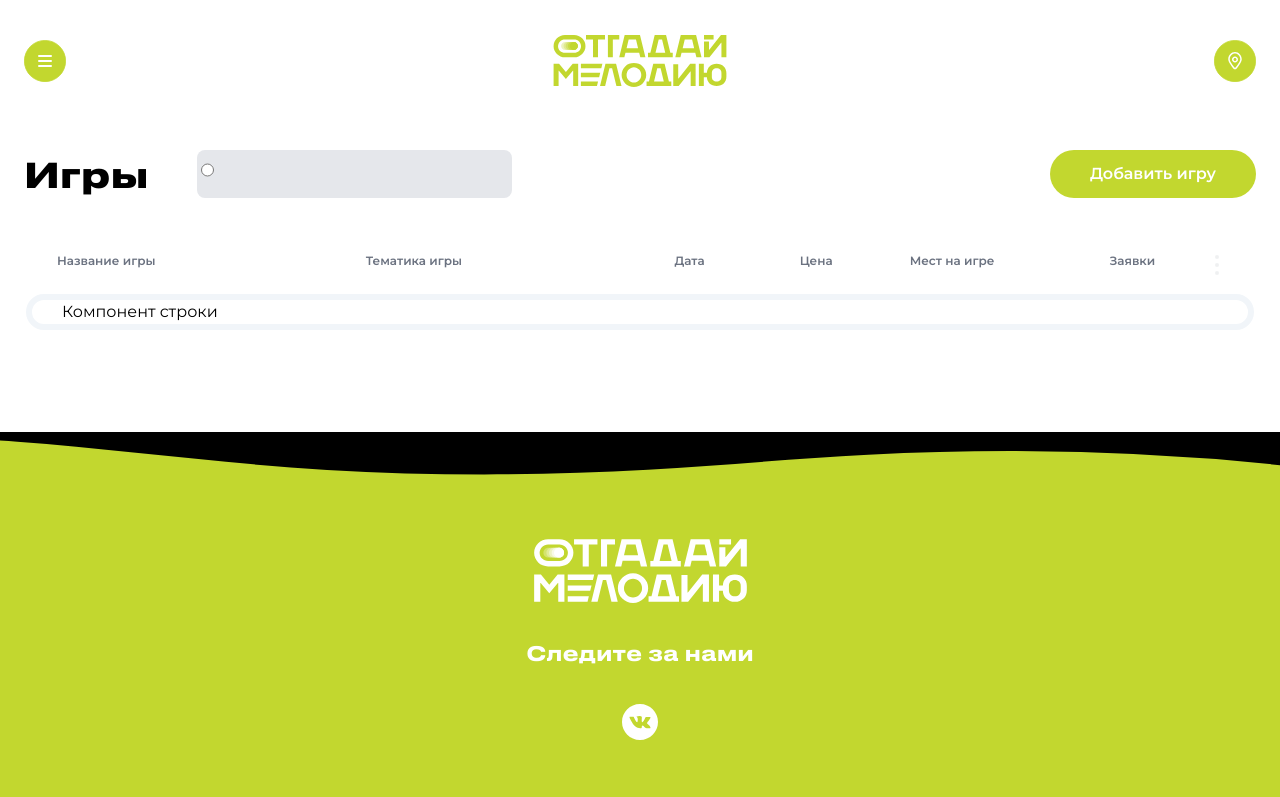
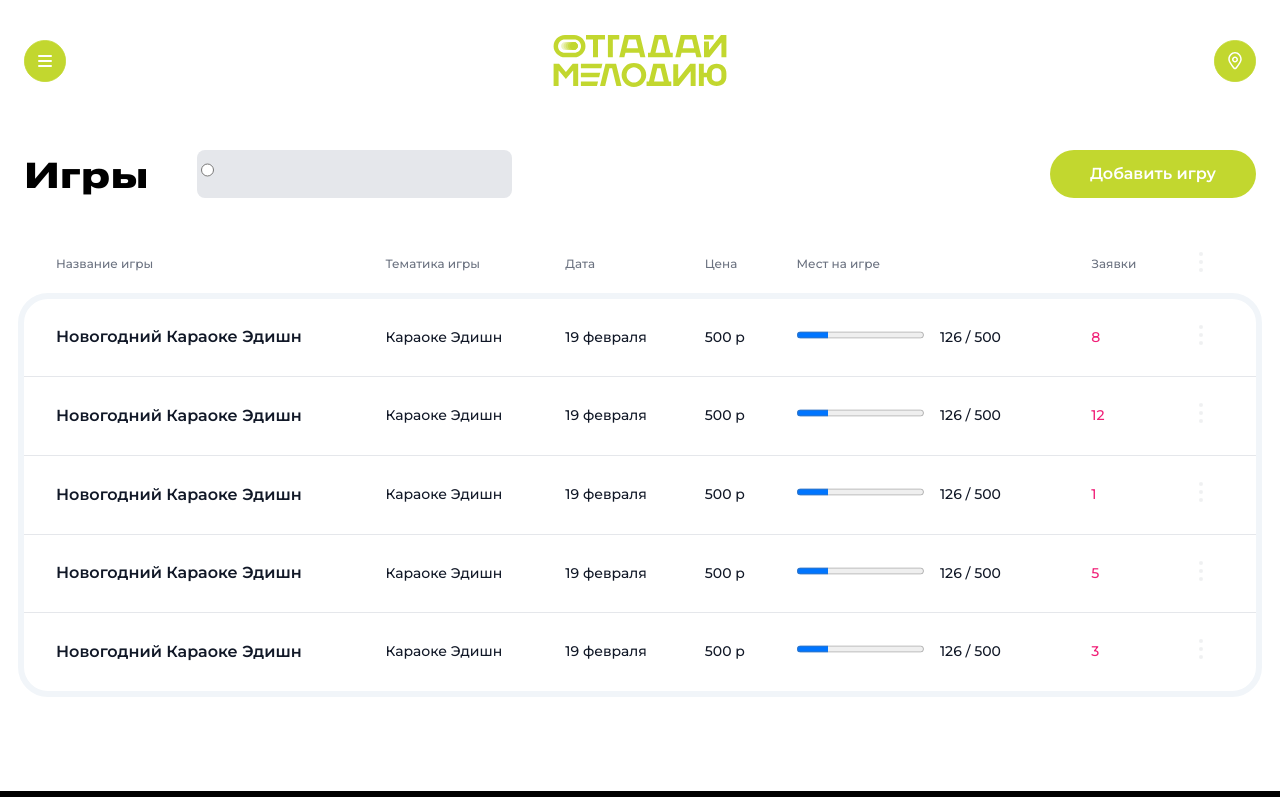
Before and after one commit to otgadaymelody/otgadaymelody-web, a React (Create React App) app: page /account-francisee in a window 1280 px wide. Shown: the top 797 px of the page. Built offline with nearby package versions, Linux system fonts and the light colour scheme.

Commit message:
feat(acc-franchisee): add games table component

```diff
--- a/src/components/acc-franchisee/franchisee-games/franchisee-games-table/FranchiseeGamesTable.css
+++ b/src/components/acc-franchisee/franchisee-games/franchisee-games-table/FranchiseeGamesTable.css
@@ -1,38 +1,91 @@
-.game-table {
+.games-table {
+  position: relative;
   width: 100%;
+  border-collapse: collapse;
 }
 
-.game-table__title {
+.games-table__head {
+  position: sticky;
+  top: 0;
+  z-index: 1;
+  /* background-color: var(--color-bg-white); */
+  text-align: left;
+}
+
+.games-table__head-item {
+  padding: 0 20px 20px 20px;
   font-size: var(--text-xs);
   font-weight: var(--weight-medium);
   color: var(--color-bg-gray-500);
 }
 
-.game-table__title--grid {
-  display: grid;
-  grid-template-columns:
-    minmax(20%, 375px)
-    minmax(20%, 375px)
-    minmax(4.5%, 90px)
-    minmax(3.2%, 60px)
-    minmax(10.8%, 200px)
-    minmax(2.4%, 45px)
-    minmax(3%, 24px);
-  grid-auto-rows: minmax(40px, auto);
-  gap: 50px;
-  justify-items: start;
-  justify-content: space-between;
-  padding-left: 30px;
-  padding-right: 15px;
+.games-table__body {
+  outline: 6px solid var(--color-bg-slate-100);
+  border-radius: var(--border-sm);
+  color: var(--color-bg-gray-900);
+  font-size: var(--text-sm);
+  font-weight: var(--weight-medium);
 }
 
-.game-table__body {
-  padding-left: 30px;
-  padding-right: 15px;
+.games-table__data {
+  border-bottom: 1px solid var(--color-bg-gray-200);
 }
 
-td {
-  padding-left: 30px;
-  border-radius: var(--border-base);
-  border: 6px solid var(--color-bg-slate-100);
+.tbody__row:hover {
+  background-color: var(--color-bg-slate-100);
 }
+
+.tbody__row:last-child .games-table__data {
+  border-bottom: none;
+}
+
+.games-table__head-item:first-child,
+.games-table__data:first-child {
+  padding-left: 32px;
+}
+
+.games-table__head-item:last-child,
+.games-table__data:last-child {
+  padding-right: 32px;
+}
+
+.games-table__data {
+  padding: 24px 20px;
+}
+
+.games-table__data:first-child {
+  font-size: var(--text-base);
+  font-weight: var(--weight-semibold);
+}
+
+.games-table__data:nth-child(6) {
+  color: var(--color-pink);
+}
+
+#seats-progress {
+  max-width: 50%;
+  margin-right: 16px;
+}
+
+.dots-btn {
+  border: none;
+  background: none;
+  padding: 0;
+  cursor: pointer;
+}
+
+.tbody__row:first-child td:first-child {
+  border-top-left-radius: 24px;
+}
+
+.tbody__row:first-child td:last-child {
+  border-top-right-radius: 24px;
+}
+
+.tbody__row:last-child td:first-child {
+  border-bottom-left-radius: 24px;
+}
+
+.tbody__row:last-child td:last-child {
+  border-bottom-right-radius: 24px;
+}
--- a/src/components/acc-franchisee/franchisee-games/franchisee-games-table/FranchiseeGamesTable.tsx
+++ b/src/components/acc-franchisee/franchisee-games/franchisee-games-table/FranchiseeGamesTable.tsx
@@ -1,28 +1,41 @@
 import React, { type FC } from 'react';
+
+import { GAMES_DATA } from './gamesData.consts';
+import GamesTableRow from './games-table-row/GamesTableRow';
+
 import './FranchiseeGamesTable.css';
 import treeDots from '@assets/images/acc-franchisee/three-dots.svg';
 
 const FranciseeGamesTable: FC = () => {
   return (
     <>
-      <table className="franchisee-games__table game-table">
-        <thead className="game-table__title">
-          <tr className="game-table__title--grid">
-            <th className="game-table__item">Название игры</th>
-            <th className="game-table__item">Тематика игры</th>
-            <th className="game-table__item">Дата</th>
-            <th className="game-table__item">Цена</th>
-            <th className="game-table__item">Мест на игре</th>
-            <th className="game-table__item">Заявки</th>
-            <th className="game-table__item">
-              <img src={treeDots} alt="возможности" />
+      <table className="games-table">
+        <thead className="games-table__head">
+          <tr className="games-table__row">
+            <th className="games-table__head-item">Название игры</th>
+            <th className="games-table__head-item">Тематика игры</th>
+            <th className="games-table__head-item">Дата</th>
+            <th className="games-table__head-item">Цена</th>
+            <th className="games-table__head-item">Мест на игре</th>
+            <th className="games-table__head-item">Заявки</th>
+            <th className="games-table__head-item">
+              <img src={treeDots} alt="три вертикальные точки" />
             </th>
           </tr>
         </thead>
-        <tbody className="game-table__body">
-          <tr>
-            <td>Компонент строки</td>
-          </tr>
+        <tbody className="games-table__body tbody">
+          {GAMES_DATA.map((item, index) => (
+            <GamesTableRow
+              key={index}
+              title={item.title}
+              theme={item.theme}
+              dateInfo={item.dateInfo}
+              price={item.price}
+              seatsOccupied={item.seatsOccupied}
+              seats={item.seats}
+              applications={item.applications}
+            />
+          ))}
         </tbody>
       </table>
     </>
--- /dev/null
+++ b/src/components/acc-franchisee/franchisee-games/franchisee-games-table/games-table-row/GamesTableRow.tsx
@@ -0,0 +1,37 @@
+import React, { type FC } from 'react';
+import { type GamesTableRowProps } from './GamesTableRowProps';
+
+import treeDots from '@assets/images/acc-franchisee/three-dots.svg';
+
+const GamesTableRow: FC<GamesTableRowProps> = ({
+  title,
+  theme,
+  dateInfo,
+  price,
+  seatsOccupied,
+  seats,
+  applications,
+}): React.ReactElement => {
+  return (
+    <tr className="games-table__row tbody__row">
+      <td className="games-table__data">{title}</td>
+      <td className="games-table__data">{theme}</td>
+      <td className="games-table__data">
+        {dateInfo.day} {dateInfo.month}
+      </td>
+      <td className="games-table__data">{price}</td>
+      <td className="games-table__data">
+        <progress id="seats-progress" value={0.25}></progress>
+        {seatsOccupied} / {seats}
+      </td>
+      <td className="games-table__data">{applications}</td>
+      <td className="games-table__data">
+        <button className="dots-btn">
+          <img src={treeDots} alt="три вертикальные точки" />
+        </button>
+      </td>
+    </tr>
+  );
+};
+
+export default GamesTableRow;
--- /dev/null
+++ b/src/components/acc-franchisee/franchisee-games/franchisee-games-table/games-table-row/GamesTableRowProps.ts
@@ -0,0 +1,14 @@
+export declare interface DateInfo {
+  day: string;
+  month: string;
+}
+
+export declare interface GamesTableRowProps extends React.AllHTMLAttributes<HTMLDivElement> {
+  title: string;
+  theme: string;
+  dateInfo: DateInfo;
+  price: string;
+  seatsOccupied: string;
+  seats: string;
+  applications: string;
+}
--- /dev/null
+++ b/src/components/acc-franchisee/franchisee-games/franchisee-games-table/gamesData.consts.ts
@@ -0,0 +1,62 @@
+export const GAMES_DATA = [
+  {
+    title: 'Новогодний Караоке Эдишн',
+    theme: 'Караоке Эдишн',
+    dateInfo: {
+      day: '19',
+      month: 'февраля',
+    },
+    price: '500 p',
+    seatsOccupied: '126',
+    seats: '500',
+    applications: '8',
+  },
+  {
+    title: 'Новогодний Караоке Эдишн',
+    theme: 'Караоке Эдишн',
+    dateInfo: {
+      day: '19',
+      month: 'февраля',
+    },
+    price: '500 p',
+    seatsOccupied: '126',
+    seats: '500',
+    applications: '12',
+  },
+  {
+    title: 'Новогодний Караоке Эдишн',
+    theme: 'Караоке Эдишн',
+    dateInfo: {
+      day: '19',
+      month: 'февраля',
+    },
+    price: '500 p',
+    seatsOccupied: '126',
+    seats: '500',
+    applications: '1',
+  },
+  {
+    title: 'Новогодний Караоке Эдишн',
+    theme: 'Караоке Эдишн',
+    dateInfo: {
+      day: '19',
+      month: 'февраля',
+    },
+    price: '500 p',
+    seatsOccupied: '126',
+    seats: '500',
+    applications: '5',
+  },
+  {
+    title: 'Новогодний Караоке Эдишн',
+    theme: 'Караоке Эдишн',
+    dateInfo: {
+      day: '19',
+      month: 'февраля',
+    },
+    price: '500 p',
+    seatsOccupied: '126',
+    seats: '500',
+    applications: '3',
+  },
+];
```
